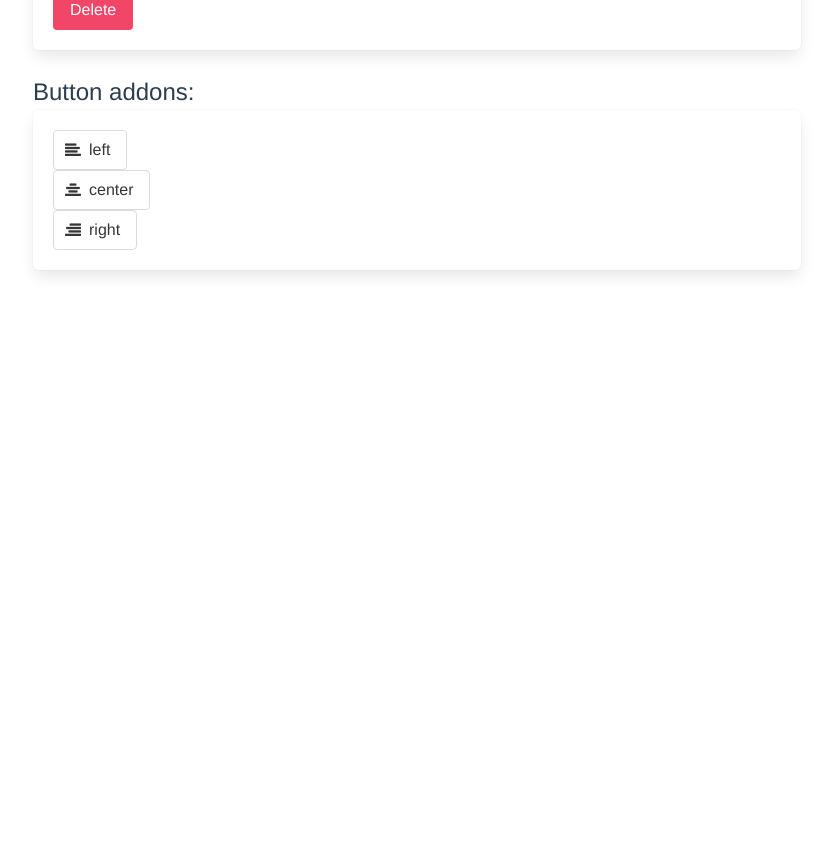
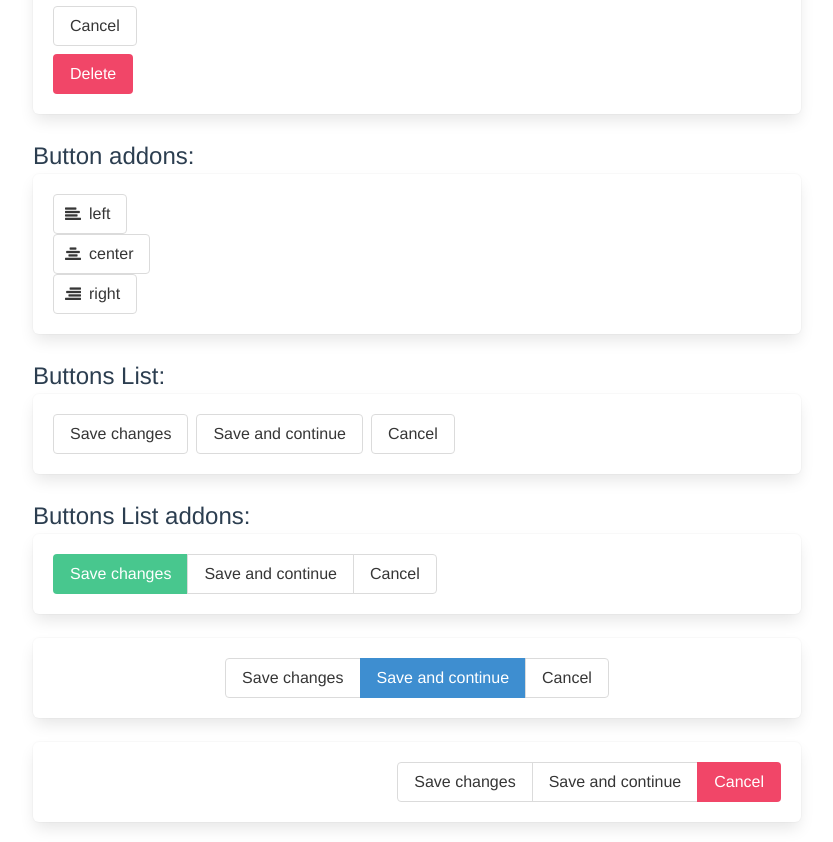
Before and after one commit to vue-bulma/bulma-ui, a Vue app: page /elements/button in a window 1280 px wide. Shown: the part 1654-2496 px from the top of the page, without its empty margins (223-1056 px from the left). Before the commit the page ends 1944 px from the top, so only its background shows below. Built offline with nearby package versions, Linux system fonts and the light colour scheme.

Commit message:
Improve the button

```diff
--- a/examples/components/elements/Button.vue
+++ b/examples/components/elements/Button.vue
@@ -167,12 +167,12 @@
       id="icons"
       class="title"
     >With Font Awesome icons:</span>
-    <vb-box>
+    <vb-box class="button-icon">
       <vb-button>
-        <vb-icon type="fa fa-home"></vb-icon>
+        <vb-icon name="fa fa-home"></vb-icon>
       </vb-button>
       <vb-button>
-        <vb-icon type="fa fa-home"></vb-icon>
+        <vb-icon name="fa fa-home"></vb-icon>
         <span>home</span>
       </vb-button>
     </vb-box>
@@ -191,21 +191,87 @@
       id="addons"
       class="title"
     >Button addons:</span>
-    <vb-box>
+    <vb-box class="button-icon">
       <vb-button-addons>
         <vb-button>
-          <vb-icon type="fa fa-align-left"></vb-icon>
+          <vb-icon name="fa fa-align-left"></vb-icon>
           <span>left</span>
         </vb-button>
         <vb-button>
-          <vb-icon type="fa fa-align-center"></vb-icon>
+          <vb-icon name="fa fa-align-center"></vb-icon>
           <span>center</span>
         </vb-button>
         <vb-button>
-          <vb-icon type="fa fa-align-right"></vb-icon>
+          <vb-icon name="fa fa-align-right"></vb-icon>
           <span>right</span>
         </vb-button>
       </vb-button-addons>
+    </vb-box>
+    <span
+      id="ButtonsList"
+      class="title"
+    >Buttons List:</span>
+    <vb-box>
+      <vb-buttons-List>
+        <vb-button>
+          Save changes
+        </vb-button>
+        <vb-button>
+          Save and continue
+        </vb-button>
+        <vb-button>
+          Cancel
+        </vb-button>
+      </vb-buttons-List>
+    </vb-box>
+    <span
+      id="ButtonsListAddons"
+      class="title"
+    >Buttons List addons:</span>
+    <vb-box>
+      <vb-buttons-List type="addons">
+        <vb-button type="success">
+          Save changes
+        </vb-button>
+        <vb-button>
+          Save and continue
+        </vb-button>
+        <vb-button>
+          Cancel
+        </vb-button>
+      </vb-buttons-List>
+    </vb-box>
+    <vb-box>
+      <vb-buttons-List
+        type="addons"
+        align="centered"
+      >
+        <vb-button>
+          Save changes
+        </vb-button>
+        <vb-button type="info">
+          Save and continue
+        </vb-button>
+        <vb-button>
+          Cancel
+        </vb-button>
+      </vb-buttons-List>
+    </vb-box>
+    <vb-box>
+      <vb-buttons-List
+        type="addons"
+        align="right"
+      >
+        <vb-button>
+          Save changes
+        </vb-button>
+        <vb-button>
+          Save and continue
+        </vb-button>
+        <vb-button type="danger">
+          Cancel
+        </vb-button>
+      </vb-buttons-List>
     </vb-box>
   </div>
 </template>
@@ -220,7 +286,7 @@ export default {
 .button-invert {
   background-color: #00d1b2;
 }
-.main .box :not(:last-child) {
+.button-icon :not(:last-child) {
   margin-bottom: 0;
 }
 </style>
--- a/examples/components/elements/Icon.vue
+++ b/examples/components/elements/Icon.vue
@@ -5,53 +5,53 @@
       class="title"
     >Basic:</span>
     <vb-box>
-      <vb-icon class="icon-background" type="fa fa-home"></vb-icon>
+      <vb-icon class="icon-background" name="fa fa-home"></vb-icon>
     </vb-box>
      <span
       id="Colors"
       class="title"
     >Colors:</span>
     <vb-box class="box-background">
-      <vb-icon class="icon-background" type="fa fa-home" color="primary"></vb-icon>
-      <vb-icon class="icon-background" type="fa fa-home" color="info"></vb-icon>
-      <vb-icon class="icon-background" type="fa fa-home" color="success"></vb-icon>
-      <vb-icon class="icon-background-dark" type="fa fa-home" color="warning"></vb-icon>
-      <vb-icon class="icon-background" type="fa fa-home" color="danger"></vb-icon>
-      <vb-icon class="icon-background" type="fa fa-home" color="white"></vb-icon>
-      <vb-icon class="icon-background" type="fa fa-home" color="light"></vb-icon>
-      <vb-icon class="icon-background" type="fa fa-home" color="dark"></vb-icon>
-      <vb-icon class="icon-background" type="fa fa-home" color="black"></vb-icon>
-      <vb-icon class="icon-background" type="fa fa-home" color="link"></vb-icon>
+      <vb-icon class="icon-background" name="fa fa-home" color="primary"></vb-icon>
+      <vb-icon class="icon-background" name="fa fa-home" color="info"></vb-icon>
+      <vb-icon class="icon-background" name="fa fa-home" color="success"></vb-icon>
+      <vb-icon class="icon-background-dark" name="fa fa-home" color="warning"></vb-icon>
+      <vb-icon class="icon-background" name="fa fa-home" color="danger"></vb-icon>
+      <vb-icon class="icon-background" name="fa fa-home" color="white"></vb-icon>
+      <vb-icon class="icon-background" name="fa fa-home" color="light"></vb-icon>
+      <vb-icon class="icon-background" name="fa fa-home" color="dark"></vb-icon>
+      <vb-icon class="icon-background" name="fa fa-home" color="black"></vb-icon>
+      <vb-icon class="icon-background" name="fa fa-home" color="link"></vb-icon>
     </vb-box>
        <span
       id="Sizes"
       class="title"
     >Container Sizes:</span>
     <vb-box>
-      <vb-icon class="icon-background" type="fa fa-home" size="small" ></vb-icon>
-      <vb-icon class="icon-background" type="fa fa-home" ></vb-icon>
-      <vb-icon class="icon-background" type="fa fa-home" size="medium" ></vb-icon>
-      <vb-icon class="icon-background" type="fa fa-home" size="large" ></vb-icon>
+      <vb-icon class="icon-background" name="fa fa-home" size="small" ></vb-icon>
+      <vb-icon class="icon-background" name="fa fa-home" ></vb-icon>
+      <vb-icon class="icon-background" name="fa fa-home" size="medium" ></vb-icon>
+      <vb-icon class="icon-background" name="fa fa-home" size="large" ></vb-icon>
     </vb-box>
            <span
       id="iconSize"
       class="title"
     >Icon Sizes:</span>
     <vb-box class="iconSize-block">
-      <vb-icon class="icon-background" type="fa fa-home" size="large"></vb-icon>
-      <vb-icon class="icon-background" type="fa fa-home" size="large" iconSize="lg"></vb-icon>
-      <vb-icon class="icon-background" type="fa fa-home" size="large" iconSize="2x"></vb-icon>
-      <vb-icon class="icon-background" type="fa fa-home" size="large" iconSize="3x"></vb-icon>
+      <vb-icon class="icon-background" name="fa fa-home" size="large"></vb-icon>
+      <vb-icon class="icon-background" name="fa fa-home" size="large" iconSize="lg"></vb-icon>
+      <vb-icon class="icon-background" name="fa fa-home" size="large" iconSize="2x"></vb-icon>
+      <vb-icon class="icon-background" name="fa fa-home" size="large" iconSize="3x"></vb-icon>
     </vb-box>
      <span
       id="Animated"
       class="title"
     >Animated:</span>
     <vb-box class="iconSize-block">
-      <vb-icon class="icon-background" type="fa fa-spinner" size="large" animated></vb-icon>
-      <vb-icon class="icon-background" type="fa fa-refresh" size="large" animated></vb-icon>
-      <vb-icon class="icon-background" type="fa fa-circle-o-notch" size="large" animated></vb-icon>
-      <vb-icon class="icon-background" type="fa fa-repeat" size="large" animated></vb-icon>
+      <vb-icon class="icon-background" name="fa fa-spinner" size="large" animated></vb-icon>
+      <vb-icon class="icon-background" name="fa fa-refresh" size="large" animated></vb-icon>
+      <vb-icon class="icon-background" name="fa fa-circle-o-notch" size="large" animated></vb-icon>
+      <vb-icon class="icon-background" name="fa fa-repeat" size="large" animated></vb-icon>
     </vb-box>
   </div>
 </template>
--- /dev/null
+++ b/src/components/elements/ButtonsList.vue
@@ -0,0 +1,41 @@
+<template>
+  <div class="buttons" :class="classes">
+    <slot></slot>
+  </div>
+</template>
+
+<script>
+export default {
+  name: 'VbButtonsList',
+  props: {
+    align: {
+      type: String,
+      validator: value =>
+        [
+          'centered',
+          'right',
+        ].includes(value)
+    },
+    type: {
+      type: String,
+      validator: value => ['addons'].includes(value)
+    }
+  },
+  computed: {
+    classes() {
+      const { align, type } = this
+      const obj = {
+        [`is-${align}`]: !!align,
+        [`has-${type}`]: !!type,
+      }
+      return obj
+    }
+  }
+}
+</script>
+
+<style lang="scss">
+@import '~bulma/sass/utilities/_all';
+@import '~bulma/sass/base/_all';
+@import '~bulma/sass/elements/button';
+</style>
--- a/src/components/elements/Icon.vue
+++ b/src/components/elements/Icon.vue
@@ -33,7 +33,7 @@ export default {
           'link'
         ].includes(value)
     },
-    type: {
+    name: {
       type: String
     },
     iconSize: {
@@ -52,9 +52,9 @@ export default {
       return obj
     },
     IconClasses() {
-      const { iconSize, type, animated } = this
+      const { iconSize, name, animated } = this
       const obj = {
-        [`${type}`]: !!type,
+        [`${name}`]: !!name,
         [`fa-${iconSize}`]: !!iconSize,
         'fa-pulse': animated
       }
--- a/src/index.js
+++ b/src/index.js
@@ -5,6 +5,7 @@ import Delete from './components/elements/Delete'
 import Icon from './components/elements/Icon'
 import ButtonGroup from './components/elements/ButtonGroup'
 import ButtonAddons from './components/elements/ButtonAddons'
+import ButtonsList from './components/elements/ButtonsList'
 import Input from './components/form/Input'
 import Textarea from './components/form/Textarea'
 
@@ -16,6 +17,7 @@ const components = [
   Icon,
   ButtonGroup,
   ButtonAddons,
+  ButtonsList,
   Input,
   Textarea
 ]
```
